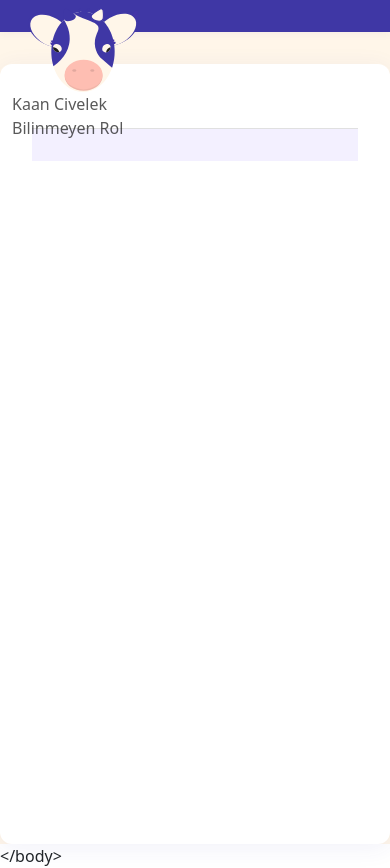
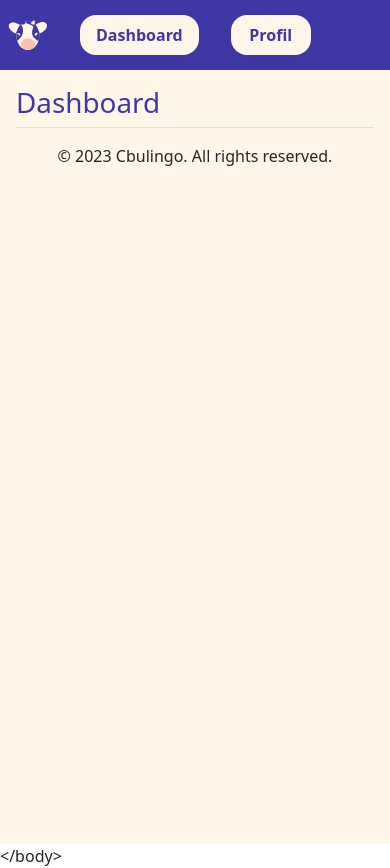
Before and after one commit to kaancivelek/CBUlingo, a React (Vite) app in the folder Cbulingo-MVP/: page / in a window 390 px wide. Built offline with nearby package versions, Linux system fonts and the light colour scheme.

Commit message:
feat: Update Gradle Android version with Ionic Capacitor Integration, enhance layout and styling, and add Dashboard component

```diff
--- a/Cbulingo-MVP/src/App.css
+++ b/Cbulingo-MVP/src/App.css
@@ -9,33 +9,55 @@ body {
   padding: 0;
   font-family: 'Segoe UI', Arial, sans-serif;
   background: #FFF6E9;
+  min-height: 100vh;
+
+}
+
+#root {
+  height: 100vh;
 }
 
 .App {
+
   display: flex;
-  flex-direction: column;
-  min-height: 100vh;
+  flex-direction: row;
+  height: 100vh;
   color: #3F37A5;
   background: #FFF6E9;
 }
 
 .Header {
-  width: 100%;
+
+  width: 200px;
   background: #3F37A5;
   color: #FFF6E9;
-  padding: 1rem 0;
   box-shadow: 0 2px 8px rgba(63, 55, 165, 0.05);
+  display: flex;
+  flex-direction: column;
+  align-items: center;
+  min-height: 0;
+}
+
+.MainArea {
+
+  display: flex;
+  flex-direction: column;
+  flex: 1 1 0%;
+  min-width: 0;
+  min-height: 0;
 }
 
 .Content {
-  flex: 1;
-  width: 100%;
-  max-width: 900px;
-  margin: 2rem auto 0 auto;
-  background: #fff;
-  border-radius: 12px;
-  box-shadow: 0 4px 24px rgba(63, 55, 165, 0.07);
+
+  flex: 1 1 0%;
   padding: 2rem;
+  display: flex;
+  flex-direction: column;
+  justify-content: flex-start;
+  background:  #FFF6E9;
+  overflow-y: auto;
+  min-width: 0;
+  min-height: 0;
 }
 
 .Footer {
@@ -43,9 +65,9 @@ body {
   padding: 1rem 0;
   text-align: center;
   color: #262626;
-  background: #f3f0ff;
+  background:  #FFF6E9;
   border-top: 1px solid #e0e0e0;
-  margin-top: 2rem;
+  flex-shrink: 0;
 }
 
 /* Navbar için örnek stil */
@@ -68,3 +90,34 @@ a {
 a:hover {
   text-decoration: underline;
 }
+
+@media (max-width: 768px) {
+  .App {
+    flex-direction: column;
+    height: 100vh;
+  }
+  .Header {
+    width: 100%;
+    height: 70px;
+    flex-direction: row;
+    justify-content: flex-start;
+    align-items: center;
+    min-height: 0;
+  }
+  .MainArea {
+    flex: 1 1 0%;
+    min-width: 0;
+    min-height: 0;
+    display: flex;
+    flex-direction: column;
+  }
+  .Content {
+    margin-left: 0;
+    padding: 1rem;
+    min-width: 0;
+    min-height: 0;
+  }
+  .Footer {
+    width: 100%;
+  }
+}
--- a/Cbulingo-MVP/src/App.jsx
+++ b/Cbulingo-MVP/src/App.jsx
@@ -3,6 +3,7 @@ import { Routes, Route } from "react-router-dom";
 import Navi from "./components/Navbar";
 
 import { useState, useEffect } from "react";
+import Dashboard from "./pages/Dashboard";
 
 function App() {
   const [user, setUser] = useState({
@@ -27,10 +28,12 @@ function App() {
 
       <div className="Content">
         <Routes>
-          <Route path="/" />
+          <Route path="/" element={<Dashboard/>}/>
         </Routes>
 
-        <div className="Footer"></div>
+        <div className="Footer">
+          <p>© 2023 Cbulingo. All rights reserved.</p>
+        </div>
       </div>
     </div>
   );
--- a/Cbulingo-MVP/src/components/Navbar.jsx
+++ b/Cbulingo-MVP/src/components/Navbar.jsx
@@ -1,65 +1,37 @@
-import { Navbar, NavbarBrand, NavbarText } from "reactstrap";
 import logo from "../assets/amblem.svg";
-import { useNavigate, useLocation } from "react-router-dom";
+import "../styles/Navi.css";
+import { useNavigate } from "react-router-dom";
 
-function Navi({ user }) {
+function VerticalNavbar({ user }) {
   const navigate = useNavigate();
-  const location = useLocation(); // Mevcut rotayı kontrol etmek için
 
-  const goBackToHomePage = () => {
-    navigate("/");
+  const goToDashboard = () => {
+    navigate("/dashboard");
   };
 
-  function logonAndProfile() {
-    if (!(user && Object.keys(user).length > 0)) {
-      return (
-        <div className="navbar-right">
-          <NavbarText
-            className="navbar-login-text"
-            onClick={() => navigate("/Logon")}
-          >
-            GİRİŞ YAP
-          </NavbarText>
-        </div>
-      );
+  const goToProfileOrLogon = () => {
+    if (user && Object.keys(user).length > 0) {
+      navigate("/profile");
     } else {
-      return (
-        <div className="navbar-right">
-          <NavbarText
-            style={{ textAlign: "center" }}
-            className="navbar-login-text"
-            onClick={() => navigate("/Profile")}
-          >
-            {user.userFullName}
-            <br></br>
-            {(() => {
-              switch (user.roleId) {
-                case 1:
-                  return "Müşteri";
-                case 2:
-                  return "Emlak Sahibi";
-                case 3:
-                  return "Admin";
-                default:
-                  return "Bilinmeyen Rol";
-              }
-            })()}
-          </NavbarText>
-        </div>
-      );
+      navigate("/Logon");
     }
-  }
+  };
 
   return (
-    <Navbar className="navbar-custom" fixed="top">
-      <div className="navbar-content">
-        <NavbarBrand onClick={goBackToHomePage} style={{ cursor: "pointer" }}>
-          <img src={logo} alt="logo" className="logo-img" />
-        </NavbarBrand>
-        {logonAndProfile()}
+    <div className="vertical-navbar">
+      <div className="vertical-navbar-content">
+        <div className="vertical-logo-img" onClick={() => navigate("/")}>
+          <img src={logo} alt="logo" style={{ width: "100px" }} />
+        </div>
+        <div className="vertical-navbar-text" onClick={goToDashboard}>
+          Dashboard
+        </div>
+        <div className="vertical-navbar-text" onClick={goToProfileOrLogon}>
+          {user && Object.keys(user).length > 0 ? "Profil" : "Giriş Yap"}
+        </div>
       </div>
-    </Navbar>
+    </div>
   );
 }
 
-export default Navi;
+export default VerticalNavbar;
--- /dev/null
+++ b/Cbulingo-MVP/src/pages/Dashboard.jsx
@@ -0,0 +1,10 @@
+import React from 'react'
+
+export default function Dashboard() {
+  return (
+    <div>
+      <h1>Dashboard  </h1>
+
+    </div>
+  )
+}
--- a/Cbulingo-MVP/src/styles/Navi.css
+++ b/Cbulingo-MVP/src/styles/Navi.css
@@ -1,55 +1,82 @@
-.navbar-custom {
+.vertical-navbar {
+  width: 100%;
+  height: 100%;
+  display: flex;
+  flex-direction: column;
+  align-items: center;
   background: transparent;
-  height: 80px;
-  padding: 0 32px;
-  z-index: 1000;
-  pointer-events: none; /* kritik */
-  position: fixed;
-  top: 0;
-  width: 100%;
-  box-sizing: border-box;
-  display: flex;
-  align-items: center;
+  padding-top: 2rem;
 }
 
-.navbar-custom * {
-  pointer-events: auto;
+.vertical-navbar-content {
+  display: flex;
+  flex-direction: column;
+  align-items: center;
+  gap: 2rem;
+  width: 100%;
 }
 
-.navbar-content {
-  width: 100%;
+.vertical-logo-img {
+
+  padding: 16px;
+  margin-bottom: 1rem;
   display: flex;
-  justify-content: space-between;
+  justify-content: center;
   align-items: center;
+  width: 120px;
+  height: 120px;
+  cursor: pointer;
+  transition: box-shadow 0.2s;
+}
+.vertical-logo-img:hover {
+  box-shadow: 0 4px 16px rgba(63, 55, 165, 0.18);
 }
 
-.logo-img {
-  width: 90px;
-  height: auto;
-  display: block;
+.vertical-navbar-text {
+  background: #FFF6E9;
+  color: #3F37A5;
+  border-radius: 16px;
+  padding: 12px 32px;
+  font-size: 1.1rem;
+  font-weight: 600;
+  margin: 0 0.5rem;
+  box-shadow: 0 2px 8px rgba(63, 55, 165, 0.08);
+  cursor: pointer;
+  transition: background 0.2s, color 0.2s, box-shadow 0.2s;
+  text-align: center;
+  min-width: 120px;
+}
+.vertical-navbar-text:hover {
+  background: #3F37A5;
+  color: #FFF6E9;
+  box-shadow: 0 4px 16px rgba(63, 55, 165, 0.18);
 }
 
-.navbar-right {
-  display: flex;
-  align-items: center;
-  gap: 20px;
-  margin-right: 0;
+@media (max-width: 768px) {
+  .vertical-navbar {
+    flex-direction: row;
+    justify-content: flex-start;
+    align-items: center;
+    width: 100%;
+    height: 70px;
+    padding-top: 0;
+  }
+  .vertical-navbar-content {
+    flex-direction: row;
+    gap: 1rem;
+    width: 100%;
+    align-items: center;
+    justify-content: flex-start;
+  }
+  .vertical-logo-img {
+    width: 56px;
+    height: 56px;
+    padding: 8px;
+    margin-bottom: 0;
+  }
+  .vertical-navbar-text {
+    padding: 8px 16px;
+    font-size: 1rem;
+    min-width: 80px;
+  }
 }
-
-.navbar-login-text {
-  font-size: 14px;
-  cursor: pointer;
-  height: 40px;
-  display: flex;
-  align-items: center;
-  padding: 0 12px;
-  border-radius: 8px;
-  background: #3F37A5;
-  color: #FFF6E9;
-  transition: background 0.2s;
-}
-
-.navbar-login-text:hover {
-  background: #262626;
-  color: #FFF6E9;
-}
```
Also changed, not shown: 2 other files (tests, documents, lock files or other folders).
